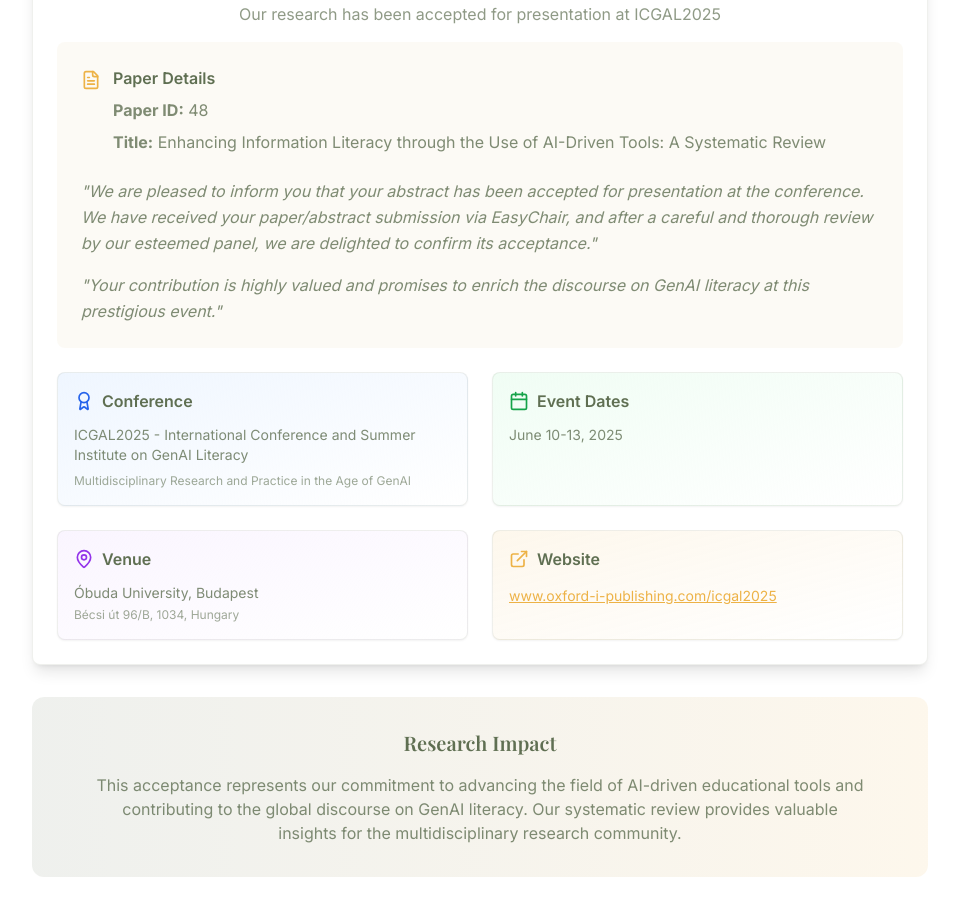
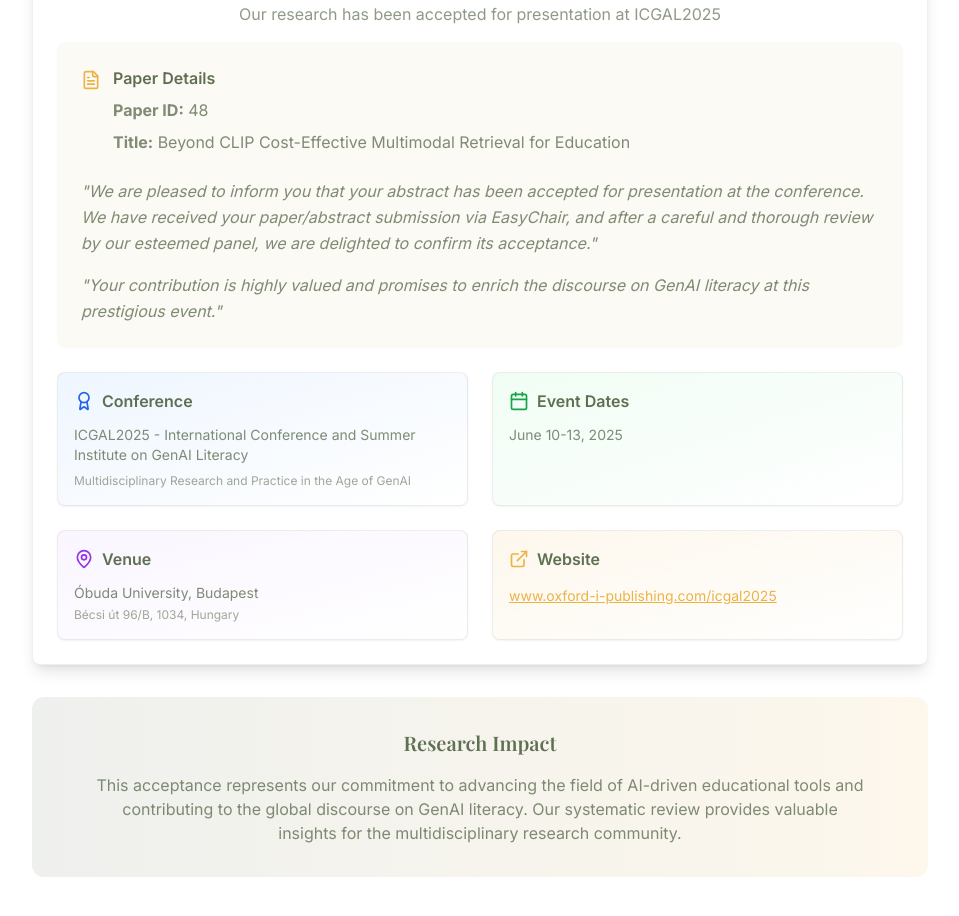
Before and after one commit to sula15/Edu-Mate-Portfolio, a Next.js app: page / in a window 1280 px wide. Shown: the part 8700-9616 px from the top of the page, without its empty margins (160-1119 px from the left). Built offline with nearby package versions, Linux system fonts and the light colour scheme; a web font is replaced by a local one.

Commit message:
final touches

```diff
--- a/components/sections/achievements.tsx
+++ b/components/sections/achievements.tsx
@@ -58,8 +58,8 @@
                       <strong>Paper ID:</strong> 48
                     </p>
                     <p className="text-[#5f6f52]/80 mb-2">
-                      <strong>Title:</strong> Enhancing Information Literacy
-                      through the Use of AI-Driven Tools: A Systematic Review
+                      <strong>Title:</strong> Beyond CLIP Cost-Effective
+                      Multimodal Retrieval for Education
                     </p>
                   </div>
                 </div>
```
